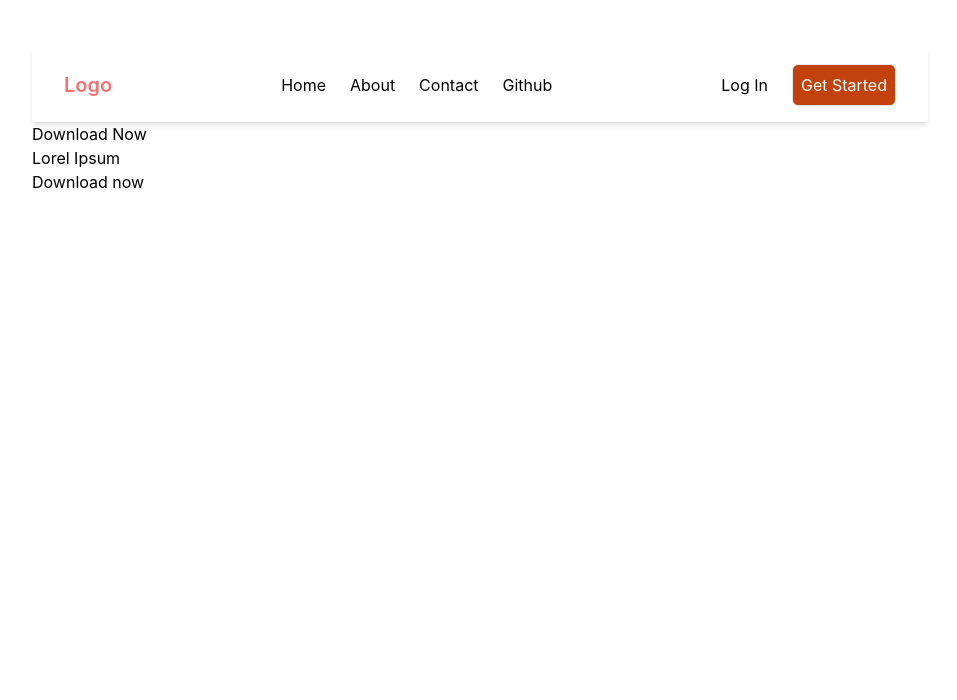
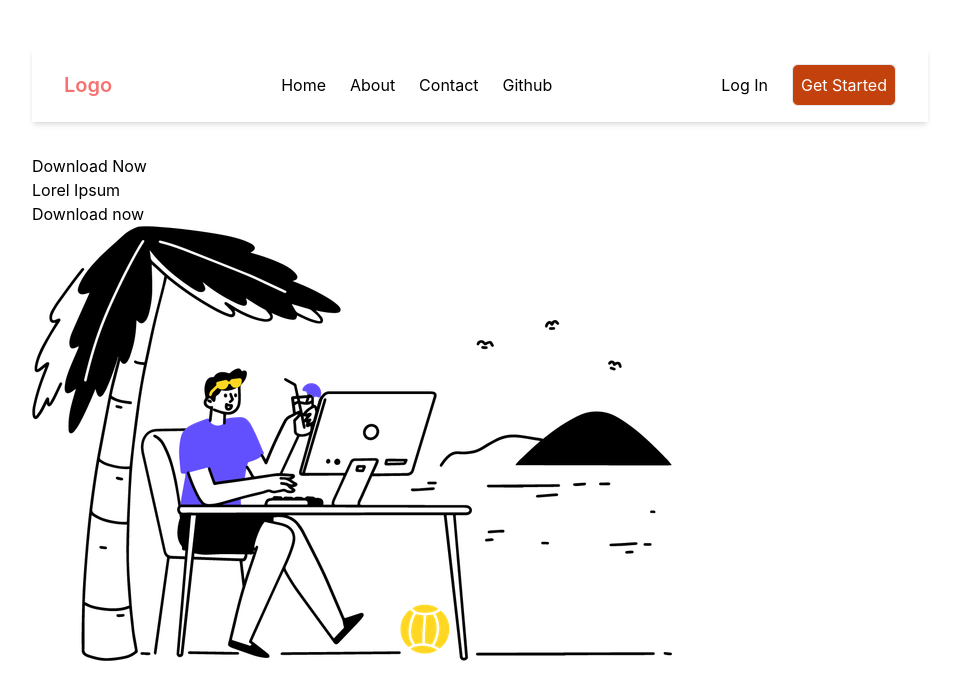
Before and after one commit to Sushil-18/React-Router, a React (Vite) app: page / in a window 1280 px wide. Shown: the top 700 px of the page, without its empty margins (160-1117 px from the left). Built offline with nearby package versions, Linux system fonts and the light colour scheme.

Commit message:
Building HomePage

```diff
--- a/src/Components/Home/Home.jsx
+++ b/src/Components/Home/Home.jsx
@@ -1,16 +1,18 @@
 import React from "react";
+import HomePageImg from "../../assets/Home_Image.png";
 
 const Home = () => {
   return (
-    <div className="flex justify-between">
-      <aside>
+    <div className="flex justify-between mt-8">
+      <aside className="relative">
         <div>
           <div>
-            <h2>Download Now</h2>
+            <h2 className="relative left-0 bottom-0">Download Now</h2>
             <span>Lorel Ipsum</span>
           </div>
           <button>Download now</button>
         </div>
+        <img src={HomePageImg} alt="HomePage Image"></img>
       </aside>
     </div>
   );
```
